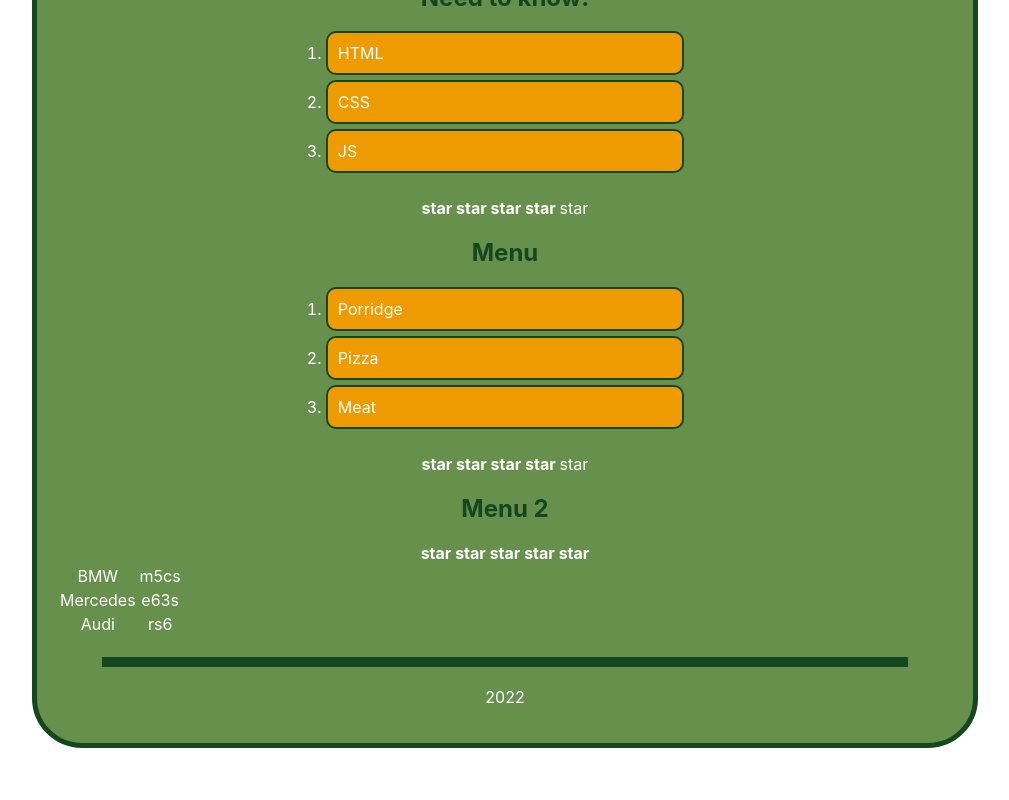
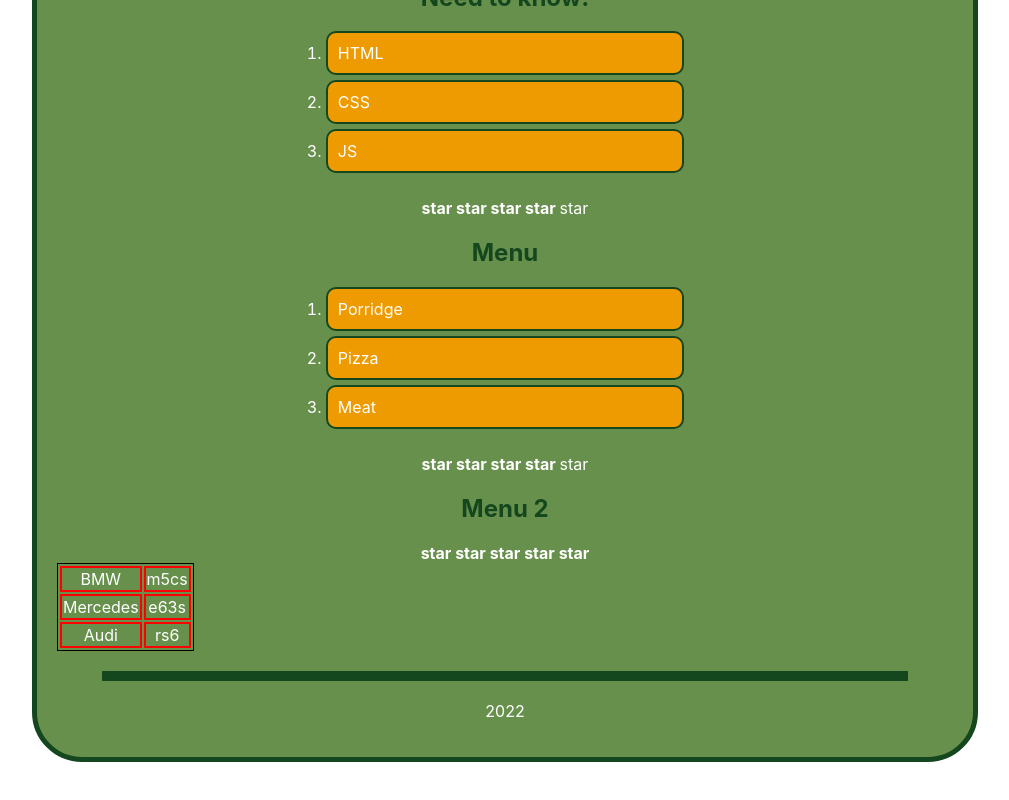
Before and after one commit to Pikadorius/samurai-way-main, a React (Create React App) app: page / in a window 1280 px wide. Shown: the part 652-1452 px from the top of the page, without its empty margins (135-1144 px from the left). Built offline with nearby package versions, Linux system fonts and the light colour scheme.

Commit message:
some css for tables

```diff
--- a/src/App.css
+++ b/src/App.css
@@ -93,3 +93,12 @@ a:hover {
 h1, h2, h3 {
   color: #14471E;
 }
+
+
+.homework1 {
+  border: 1px solid black;
+}
+
+.homework1 td {
+  border: 2px solid red;
+}
```
